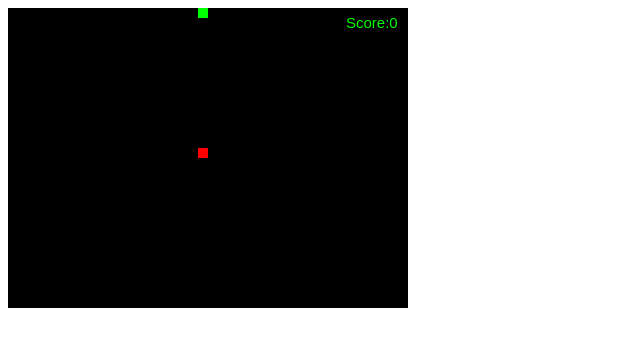
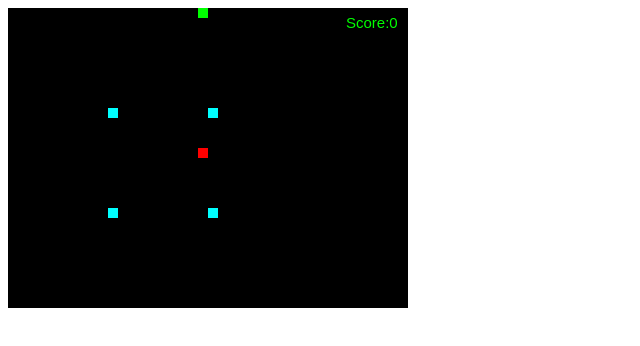
Before and after one commit to memolokokj/prograAvanzada, a plain HTML site: page snake.html in a window 1280 px wide. Shown: the full height of the page, 0-640 px from the left. Drawn offline with Linux system fonts and the light colour scheme.

Commit message:
Update snake.html

```diff
--- a/snake.html
+++ b/snake.html
@@ -9,12 +9,11 @@
 	</style>
 </head>
 <body>
-	<img id="cosa" src="23.png" style="display:none;">
 	<canvas id="canvas" width="400" height="300"></canvas>
 	<script type="text/javascript">
 		var canvas = null, ctx = null, x=0, y=0, direccion = 0;
 		var player = null, food = null, score = null, puntaje = 0;
-		var pausa = false;
+		var pausa = false, walls = Array();
 
 		window.requestAnimationFrame = (function()
 		{
@@ -84,6 +83,10 @@
 			player.paint(ctx);
 			food.paint(ctx);
 			score.paint(ctx);
+			for(var i = 0; i <walls.length;i++)
+			{
+				walls[i].paint(ctx);
+			}
 		}
 
 		function upt()
@@ -119,6 +122,14 @@
 					food.x = random(canvas.width-10);
 					food.y = random(canvas.height-10);
 				}
+
+				for(var i = 0; i <walls.length;i++)
+				{
+					if (player.intersects(walls[i]))
+					{
+						console.log("perdiste");
+					}
+				}
 			}
 		}
 
@@ -138,6 +149,10 @@
 			player = new Rectangulo(x,y,10,10,"#00FF00")
 			food = new Rectangulo((canvas.width/2-10),(canvas.height/2-10),10,10,"red")
 			score = new Score(338, 20, puntaje);
+			walls.push(new Rectangulo(100,100,10,10,"cyan"));
+			walls.push(new Rectangulo(100,200,10,10,"cyan"));
+			walls.push(new Rectangulo(200,100,10,10,"cyan"));
+			walls.push(new Rectangulo(200,200,10,10,"cyan"));
 
 			run();
 		}
```
